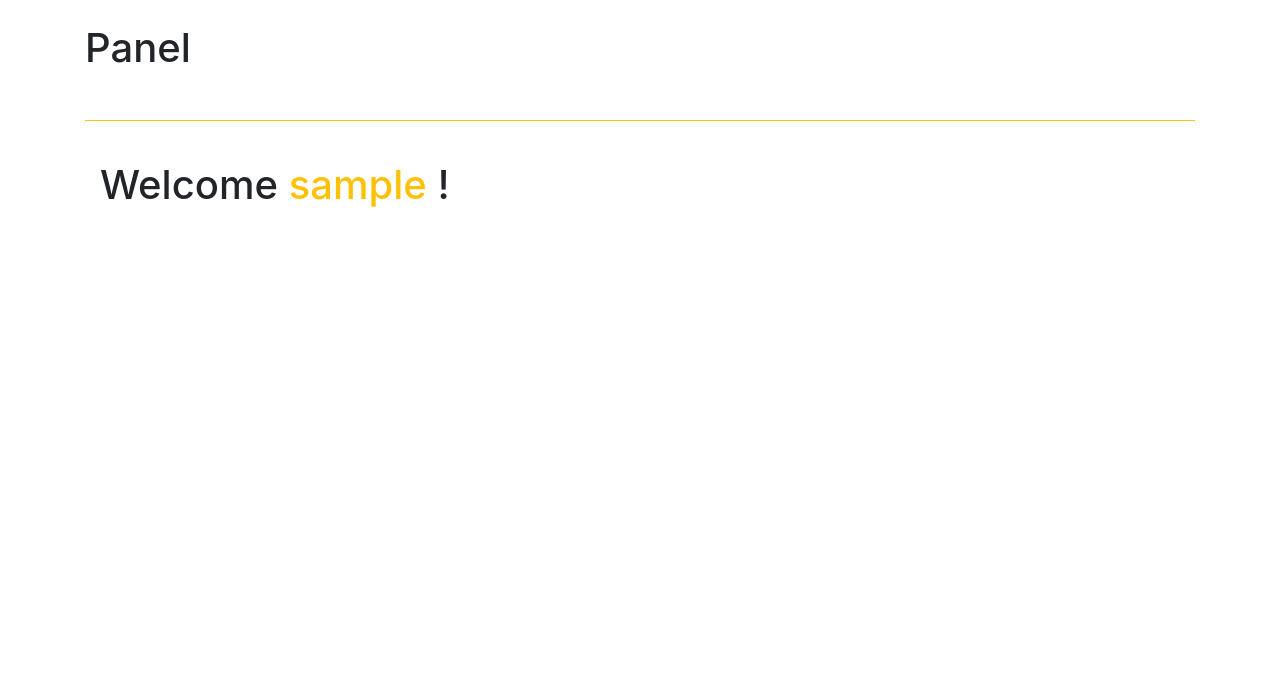
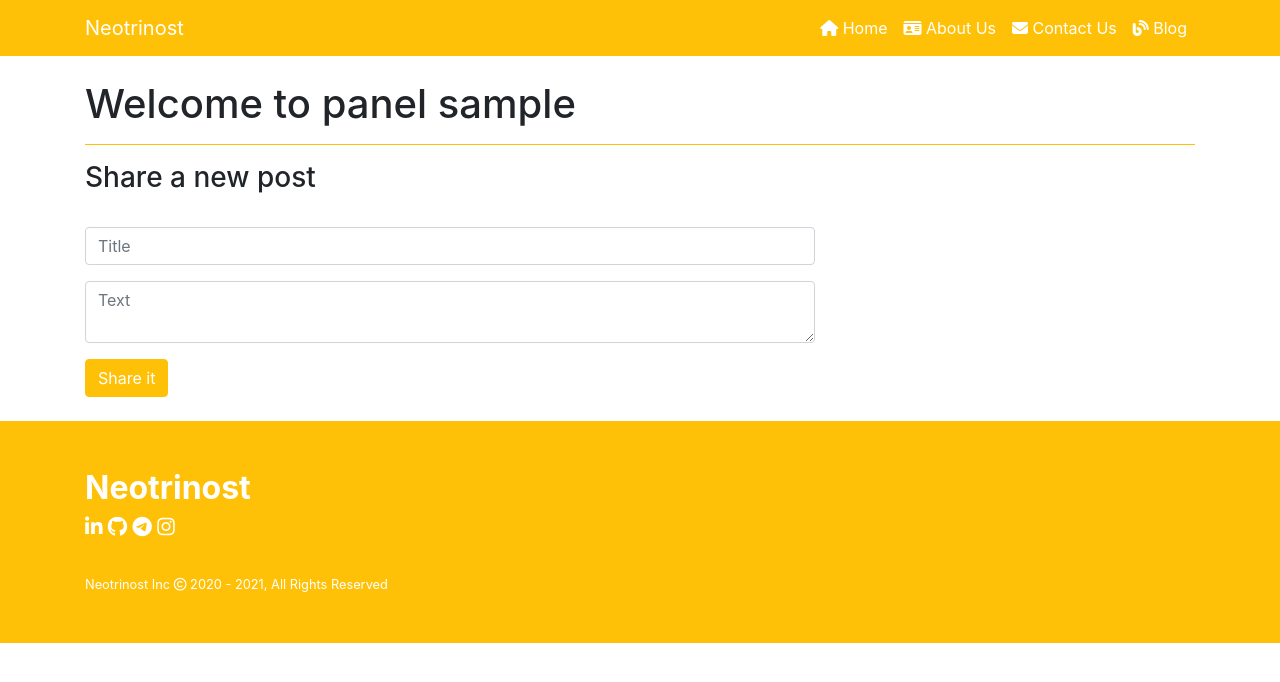
Before and after one commit to Neotrinost/Neotrinost.ir, a Flask app: template app/templates/panel.html in a window 1280 px wide. Shown: the top 682 px of the page. Run offline with Flask 2, Linux system fonts and the light colour scheme; the template is opened without the code that fills it: most values are stand-ins (such as "Sample title", 1, 10 or a date in 2020); form fields are guessed from the names that the template uses; some libraries are stand-ins or nearby versions.

Commit message:
A page for insert a new post

```diff
--- a/app/templates/panel.html
+++ b/app/templates/panel.html
@@ -9,17 +9,85 @@
     <link rel="stylesheet" href="https://cdn.materialdesignicons.com/4.8.95/css/materialdesignicons.min.css">
     <link rel="stylesheet" href="https://stackpath.bootstrapcdn.com/bootstrap/4.4.1/css/bootstrap.min.css">
     <script src="https://kit.fontawesome.com/4a679d8ec0.js" crossorigin="anonymous"></script>
+    <style>
+        body {
+            padding-top: 56px;
+        }
+    </style>
 </head>
 <body>
+
+    <nav class="navbar bg-warning navbar-expand-lg navbar-dark fixed-top">
+        <div class="container">
+            <a class="navbar-brand" href="."><span>Neotrinost</span></a>
+            <button class="navbar-toggler" type="button" data-toggle="collapse" data-target="#navbarResponsive" aria-controls="navbarResponsive" aria-expanded="false" aria-label="Toggle navigation">
+                <span class="navbar-toggler-icon"></span>
+            </button>
+            <div class="collapse navbar-collapse" id="navbarResponsive">
+                <ul class="navbar-nav ml-auto">
+                    <li class="nav-item text-white active">
+                        <a class="nav-link" href="#"><i class="fa fa-home"></i> Home</a>
+                    </li>
+                    <li class="nav-item text-white active">
+                        <a class="nav-link" href="#"><i class="fa fa-id-card"></i> About Us</a>
+                    </li>
+                    <li class="nav-item text-white active">
+                        <a class="nav-link" href="#"><i class="fa fa-envelope"></i> Contact Us</a>
+                    </li>
+                    <li class="nav-item text-white active">
+                        <a class="nav-link" href="#"><i class="fa fa-blog"></i> Blog</a>
+                    </li>
+                </ul>
+            </div>
+        </div>
+    </nav>
+
     <div class="container">
         <br>
-        <h1>Panel</h1>
+        <h1>Welcome to panel {{ username }}</h1>
+        <hr class="border-warning">
+        <h3>Share a new post</h3>
         <br>
-        <hr class="border-warning">
-        <br>
-        <div class="col-md-5">
-            <h1>Welcome <span class="text-warning">{{ username }}</span> !</h1>
+        <div class="row">
+            <form action="{{ url_for('newpost') }}" class="col-md-8" method="POST">
+                {{ new_form.hidden_tag() }}
+                <div class="form-group">
+                    <label for="title" class="sr-only">Title</label>
+                    {{ new_form.title(class = "form-control", placeholder = "Title") }}
+                </div>
+                <div class="form-group">
+                    <label for="text" class="sr-only">Text</label>
+                    {{ new_form.text(class = "form-control", placeholder = "Text") }}
+                </div>
+                <button name="newpost" id="newpost" class="btn btn-warning text-white" type="submit">Share it</button>
+            </form>
         </div>
     </div>
+
+    <br>
+
+    <footer class="py-5 bg-warning">
+        <div class="container">
+            <div class="row">
+                <div class="col-md-4">
+                    <div class="m-0 text-left text-white">
+                        <h2 class="text-white"><b><a class="text-white" href="https://www.linkedin.com/company/neotrinost">Neotrinost</a></b></h2>
+                        <h5>
+                            <i class="fa fa-linkedin text-white"></i>
+                            <i class="fa fa-github text-white"></i>
+                            <i class="fa fa-telegram text-white"></i>
+                            <i class="fa fa-instagram text-white"></i>
+                        </h5>
+                        <br>
+                        <small>Neotrinost Inc <i class="fa fa-copyright"></i> 2020 - 2021, All Rights Reserved</small>
+                    </div>
+                </div>
+            </div>
+        </div>
+    </footer>
+
+    <script src="https://code.jquery.com/jquery-3.4.1.min.js"></script>
+    <script src="https://stackpath.bootstrapcdn.com/bootstrap/4.4.1/js/bootstrap.min.js"></script>
+
 </body>
 </html>
```
